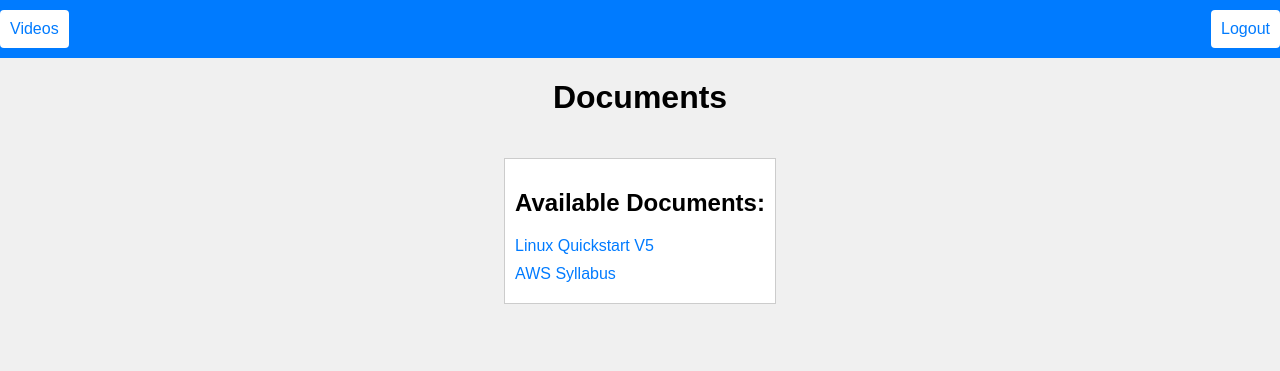
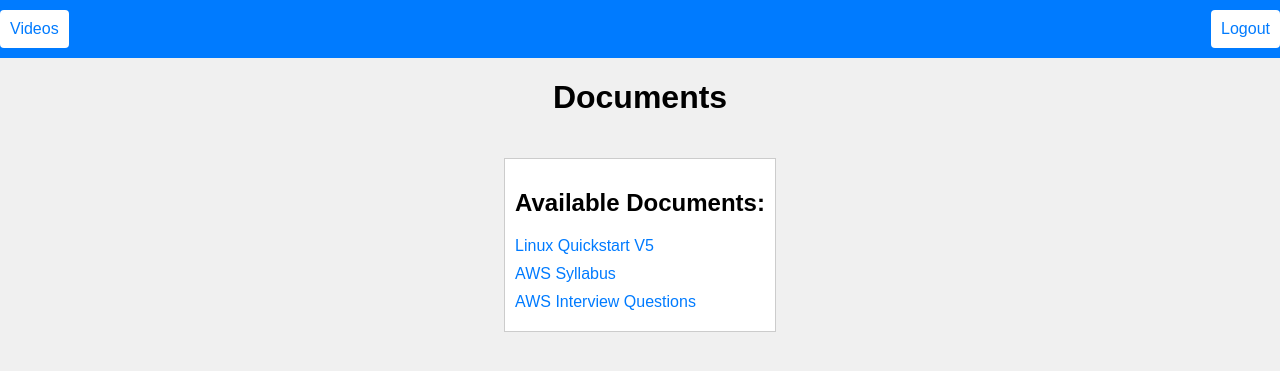
Before and after one commit to success-techy/loginapp, a Flask app: page /documents in a window 1280 px wide. Shown: the top 371 px of the page. Run offline with Flask 3, Linux system fonts and the light colour scheme.

Commit message:
Update documents.html

```diff
--- a/templates/documents.html
+++ b/templates/documents.html
@@ -61,6 +61,8 @@
         <h2>Available Documents:</h2>
         <a href="https://myclassbucket03082024.s3.amazonaws.com/Linux%2BQuickstart%2BV5.pdf" target="_blank">Linux Quickstart V5</a>
         <a href="https://myclassbucket03082024.s3.amazonaws.com/docs/AWS_Course_ST.pdf" target="_blank">AWS Syllabus</a>
+        <a href="https://myclassbucket03082024.s3.amazonaws.com/docs/AWS-QA-aug24.pptx" target="_blank">AWS Interview Questions</a>
+
         <!-- Add more links as needed -->
     </div>
 </body>
```
